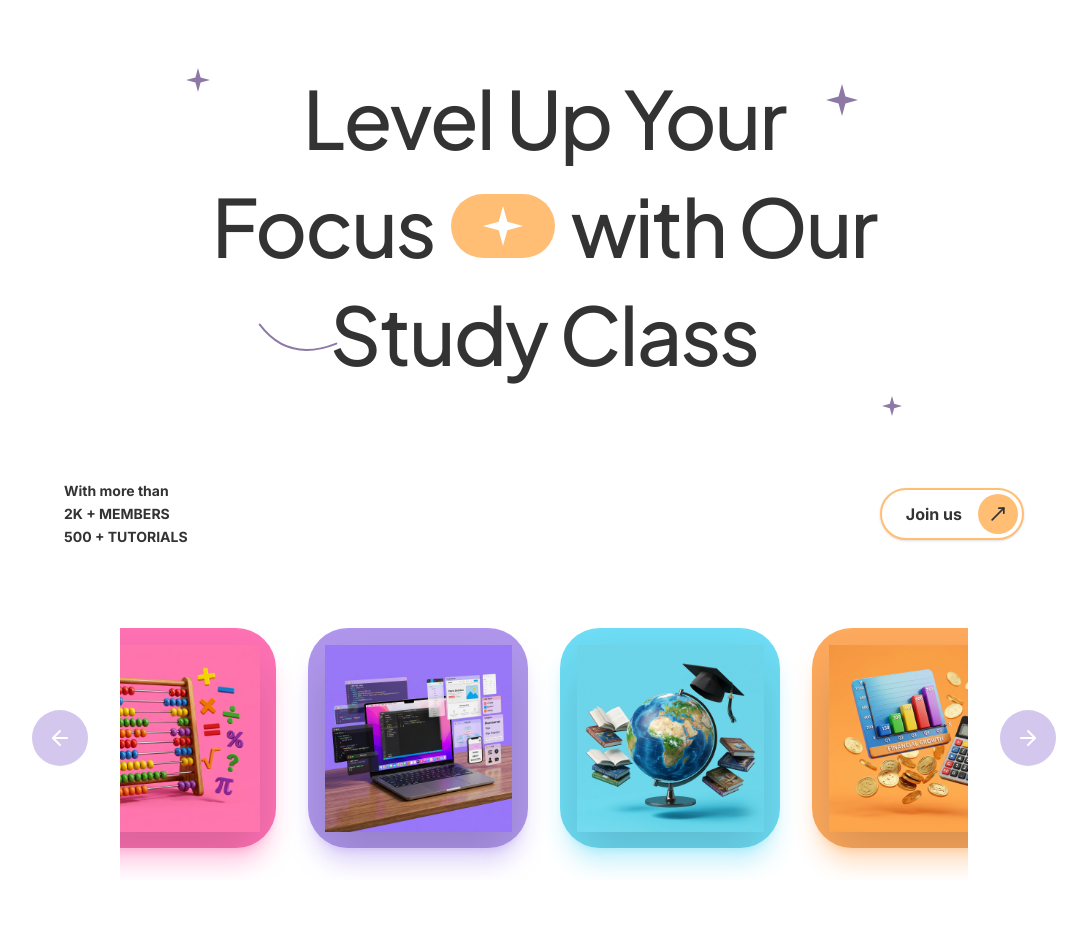
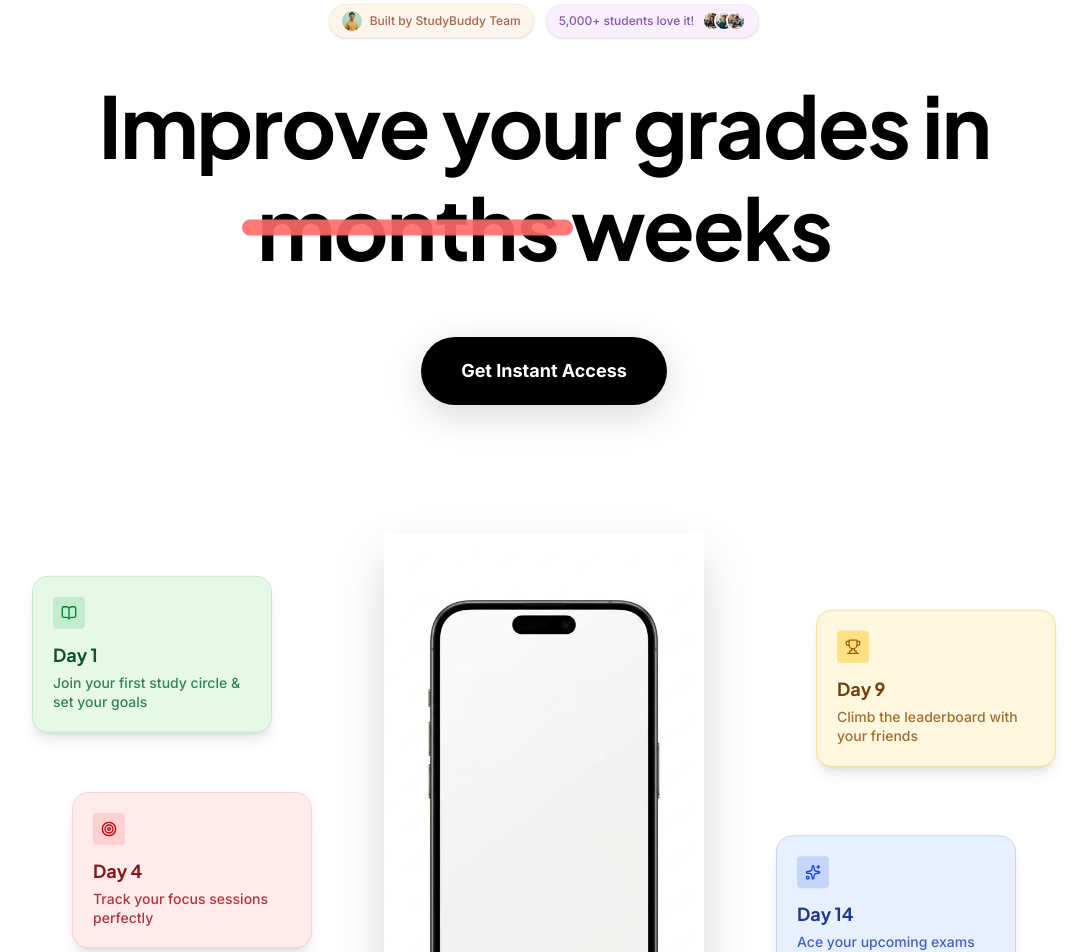
Before and after one commit to NazifaNeloy/StudyBuddyPlatform, a React (Vite) app: page /how-it-works in a window 1280 px wide. Shown: the part 1340-2292 px from the top of the page, without its empty margins (96-1183 px from the left). Built offline with nearby package versions, Linux system fonts and the light colour scheme; no server answers.

Commit message:
feat: redesign GradeCarousel into a new Timeline Showcase layout with floating cards

```diff
--- a/src/components/how-it-works/GradeCarousel.jsx
+++ b/src/components/how-it-works/GradeCarousel.jsx
@@ -1,154 +1,153 @@
 import React from 'react';
 import { motion } from 'framer-motion';
-import { ArrowLeft, ArrowRight, Sparkles, MoveUpRight } from 'lucide-react';
+import { BookOpen, Target, Trophy, Sparkles } from 'lucide-react';
 
-import asset_algo from '../../assets/asset_3d_algo.png';
-import asset_webdev from '../../assets/asset_3d_webdev.png';
-import asset_ielts from '../../assets/asset_3d_ielts.png';
-import asset_accounting from '../../assets/asset_3d_accounting.png';
+import iphoneImg from '../../assets/iphone_15.png';
+import asset_anika from '../../assets/asset_anika.png';
+import asset_tanvir from '../../assets/asset_tanvir.png';
+import asset_nusrat from '../../assets/asset_nusrat.png';
+import asset_boy from '../../assets/asset_hero_boy.png';
 
 const GradeCarousel = () => {
-  const cards = [
-    {
-      title: 'Algorithm & DSA',
-      color: 'bg-[#FF72B4]', // Pinkish
-      shadow: 'shadow-[#FF72B4]/40',
-      image: asset_algo
-    },
-    {
-      title: 'Web Dev',
-      color: 'bg-[#B097ED]', // Purple
-      shadow: 'shadow-[#B097ED]/40',
-      image: asset_webdev
-    },
-    {
-      title: 'IELTS Prep',
-      color: 'bg-[#6EDDF5]', // Cyan
-      shadow: 'shadow-[#6EDDF5]/40',
-      image: asset_ielts
-    },
-    {
-      title: 'Accounting',
-      color: 'bg-[#FFAB5E]', // Orange
-      shadow: 'shadow-[#FFAB5E]/40',
-      image: asset_accounting
-    },
-  ];
+  return (
+    <section className="px-6 md:px-12 py-32 bg-white max-w-7xl mx-auto w-full relative overflow-hidden flex flex-col items-center">
 
-  return (
-    <section className="px-6 md:px-12 py-32 bg-white max-w-6xl mx-auto w-full relative overflow-visible flex flex-col items-center">
+      {/* Subtle Background Radial Glow */}
+      <div className="absolute top-[20%] left-1/2 -translate-x-1/2 w-[800px] h-[800px] bg-pink-100/40 rounded-full blur-[100px] -z-10" />
 
-      {/* Top Right Label Pills */}
-      <div className="absolute top-10 right-0 md:right-10 flex flex-col items-end gap-2 z-10">
-        <div className="bg-[#8E78A6] text-white px-4 py-1.5 rounded-full text-xs font-bold tracking-wide shadow-sm">
-          StudyBuddy App
+      {/* Top Social Proof Pills */}
+      <div className="flex flex-wrap items-center justify-center gap-3 mb-10 z-10">
+
+        {/* Built by Pill */}
+        <div className="bg-[#FFF5ED] border border-orange-100 rounded-full py-1.5 px-3 flex items-center gap-2 shadow-sm">
+          <img src={asset_boy} alt="Creator" className="w-5 h-5 rounded-full object-cover" />
+          <span className="text-xs font-medium text-orange-900/70">Built by StudyBuddy Team</span>
         </div>
-        <div className="bg-[#8E78A6] text-white px-4 py-1.5 rounded-full text-xs font-bold tracking-wide opacity-80 shadow-sm">
-          2026.11
+
+        {/* Students Love It Pill */}
+        <div className="bg-[#F8EFFF] border border-purple-100 rounded-full py-1.5 px-3 flex items-center gap-2 shadow-sm">
+          <span className="text-xs font-medium text-purple-900/70">5,000+ students love it!</span>
+          <div className="flex -space-x-2">
+            <img src={asset_anika} alt="Student" className="w-5 h-5 rounded-full border-2 border-[#F8EFFF] object-cover" />
+            <img src={asset_tanvir} alt="Student" className="w-5 h-5 rounded-full border-2 border-[#F8EFFF] object-cover" />
+            <img src={asset_nusrat} alt="Student" className="w-5 h-5 rounded-full border-2 border-[#F8EFFF] object-cover" />
           </div>
         </div>
 
-      {/* Hero Text */}
-      <div className="text-center w-full max-w-4xl relative mt-16 mb-24">
-
-        {/* Top Left Star */}
-        <div className="absolute top-0 left-[10%] text-[#8E78A6]">
-          <svg width="24" height="24" viewBox="0 0 24 24" fill="currentColor">
-            <path d="M12 0L14.59 9.41L24 12L14.59 14.59L12 24L9.41 14.59L0 12L9.41 9.41L12 0Z" />
-          </svg>
       </div>
 
-        {/* Top Right Star */}
-        <div className="absolute top-4 right-[15%] text-[#8E78A6]">
-          <svg width="32" height="32" viewBox="0 0 24 24" fill="currentColor">
-            <path d="M12 0L14.59 9.41L24 12L14.59 14.59L12 24L9.41 14.59L0 12L9.41 9.41L12 0Z" />
-          </svg>
-        </div>
-
-        {/* Bottom Right Star */}
-        <div className="absolute -bottom-8 right-[10%] text-[#8E78A6]">
-          <svg width="20" height="20" viewBox="0 0 24 24" fill="currentColor">
-            <path d="M12 0L14.59 9.41L24 12L14.59 14.59L12 24L9.41 14.59L0 12L9.41 9.41L12 0Z" />
-          </svg>
-        </div>
-
-        <h2 className="text-5xl md:text-7xl lg:text-[80px] font-medium font-heading leading-tight tracking-tight text-[#333333]">
-          Level Up Your
-          <div className="flex items-center justify-center gap-4 mt-2">
-            Focus
-            {/* Orange Pill */}
-            <div className="bg-[#FFBE74] rounded-full px-8 py-3 flex items-center justify-center">
-              <svg width="40" height="40" viewBox="0 0 24 24" fill="white">
-                <path d="M12 0L14.59 9.41L24 12L14.59 14.59L12 24L9.41 14.59L0 12L9.41 9.41L12 0Z" />
-              </svg>
-            </div>
-            with Our
-          </div>
-          <div className="relative inline-block mt-2">
-            {/* Swoosh Underline */}
-            <svg className="absolute -left-20 top-1/2 -translate-y-1/2 w-24 h-24 text-[#8E78A6]" viewBox="0 0 100 100" fill="none">
-              <path d="M90 60 Q40 80 10 40" stroke="currentColor" strokeWidth="2" strokeLinecap="round" />
-            </svg>
-            Study Class
-          </div>
+      {/* Massive Headline */}
+      <div className="text-center z-10 mb-16 relative">
+        <h2 className="text-5xl md:text-7xl lg:text-[85px] font-bold font-heading text-black leading-[1.1] tracking-tight">
+          Improve your grades in<br/>
+          <span className="relative inline-block mt-2">
+            <span className="relative z-10">months</span>
+            {/* Thick Red Strikethrough Line */}
+            <div className="absolute top-1/2 left-[-5%] w-[110%] h-3 md:h-4 bg-[#FF6B6B] -translate-y-[40%] z-20 opacity-90 rounded-full" />
+          </span>
+          {" "}weeks
         </h2>
       </div>
 
-      {/* Info & CTA Row */}
-      <div className="w-full flex flex-col md:flex-row items-center justify-between px-4 md:px-12 mb-12 gap-8">
-        <div className="text-sm font-bold text-[#333333] leading-relaxed">
-          With more than<br />
-          2K + MEMBERS<br />
-          500 + TUTORIALS
+      {/* CTA Button */}
+      <motion.button
+        whileHover={{ scale: 1.05 }}
+        whileTap={{ scale: 0.95 }}
+        className="bg-black text-white px-10 py-5 rounded-full font-bold text-lg shadow-[0_10px_40px_rgba(0,0,0,0.15)] z-20 mb-20"
+      >
+        Get Instant Access
+      </motion.button>
+
+      {/* Bottom Mockup & Floating Cards Area */}
+      <div className="relative w-full max-w-5xl mx-auto flex justify-center mt-12 h-[500px]">
+
+        {/* Center Phone Mockup */}
+        <div className="relative z-20 w-[280px] md:w-[320px] h-[600px]">
+          <img src={iphoneImg} alt="App Interface" className="w-full h-full object-cover drop-shadow-2xl" />
+
+          {/* Mock Inner Screen (Bar Chart) */}
+          <div className="absolute top-[3%] left-[4.5%] right-[4.5%] bottom-[4%] bg-white rounded-[2.5rem] -z-10 overflow-hidden flex flex-col pt-16 px-6">
+            <div className="w-full flex items-end justify-between h-48 gap-3 mt-10">
+               <div className="w-full bg-pink-200 rounded-t-md h-[40%]" />
+               <div className="w-full bg-pink-200 rounded-t-md h-[70%]" />
+               <div className="w-full bg-pink-200 rounded-t-md h-[30%]" />
+               <div className="w-full bg-pink-200 rounded-t-md h-[80%]" />
+               <div className="w-full bg-pink-200 rounded-t-md h-[55%]" />
             </div>
-
-        <div className="flex items-center bg-white border-2 border-[#FFBE74] rounded-full p-1 pl-6 gap-4 shadow-sm hover:shadow-md transition-shadow cursor-pointer">
-          <span className="font-bold text-[#333333]">Join us</span>
-          <div className="w-10 h-10 bg-[#FFBE74] rounded-full flex items-center justify-center text-[#333333]">
-             <MoveUpRight className="w-5 h-5" />
-          </div>
+            {/* Chart line overlay */}
+            <svg className="absolute top-[30%] left-0 w-full h-[30%] text-pink-400 opacity-70" viewBox="0 0 100 100" preserveAspectRatio="none" fill="none" stroke="currentColor" strokeWidth="2">
+              <path d="M10,20 L30,80 L50,60 L70,90 L90,30" />
+              <circle cx="10" cy="20" r="2" fill="white" strokeWidth="2"/>
+              <circle cx="30" cy="80" r="2" fill="white" strokeWidth="2"/>
+              <circle cx="50" cy="60" r="2" fill="white" strokeWidth="2"/>
+              <circle cx="70" cy="90" r="2" fill="white" strokeWidth="2"/>
+              <circle cx="90" cy="30" r="2" fill="white" strokeWidth="2"/>
+            </svg>
           </div>
         </div>
 
-      {/* Carousel Area */}
-      <div className="w-full flex items-center justify-center gap-4 md:gap-8 relative px-4">
+        {/* Floating Pastel Cards */}
 
-        {/* Left Arrow */}
-        <button className="hidden md:flex w-14 h-14 bg-[#D3C7EE] rounded-full items-center justify-center text-white hover:scale-105 transition-transform shrink-0">
-          <ArrowLeft className="w-6 h-6" />
-        </button>
+        {/* Top Left - Green */}
+        <motion.div
+          animate={{ y: [-5, 5, -5] }}
+          transition={{ duration: 4, repeat: Infinity, ease: "easeInOut" }}
+          className="hidden md:flex absolute top-10 left-0 w-[240px] bg-[#E8F8E8] border border-[#C5EBCE] rounded-2xl p-5 flex-col shadow-lg z-30"
+        >
+          <div className="w-8 h-8 bg-[#C5EBCE] rounded flex items-center justify-center text-green-700 mb-3">
+             <BookOpen className="w-4 h-4" />
+          </div>
+          <h3 className="font-bold text-lg text-green-900 mb-1">Day 1</h3>
+          <p className="text-green-800 text-sm opacity-80 leading-snug">
+            Join your first study circle & set your goals
+          </p>
+        </motion.div>
 
-        {/* Cards container */}
-        <div className="flex gap-6 md:gap-8 overflow-x-auto snap-x no-scrollbar py-8 px-4 w-full justify-start md:justify-center">
-          {cards.map((card, i) => (
+        {/* Bottom Left - Pink */}
         <motion.div
-              key={i}
-              whileHover={{ y: -8 }}
-              className={`flex-shrink-0 w-48 h-48 md:w-[220px] md:h-[220px] rounded-[2.5rem] flex items-center justify-center snap-center shadow-xl ${card.color} ${card.shadow} relative overflow-hidden`}
+          animate={{ y: [5, -5, 5] }}
+          transition={{ duration: 4.5, repeat: Infinity, ease: "easeInOut" }}
+          className="hidden md:flex absolute bottom-20 left-10 w-[240px] bg-[#FFEBEB] border border-[#FFD0D0] rounded-2xl p-5 flex-col shadow-lg z-30"
         >
-              {/* Realistic 3D floating icons imported successfully */}
-              <div className="w-full h-full flex items-center justify-center hover:scale-110 transition-transform duration-500 hover:brightness-110">
-                <img src={card.image} alt={card.title} className="w-[85%] h-[85%] object-contain drop-shadow-2xl" />
+          <div className="w-8 h-8 bg-[#FFD0D0] rounded flex items-center justify-center text-red-700 mb-3">
+             <Target className="w-4 h-4" />
           </div>
+          <h3 className="font-bold text-lg text-red-900 mb-1">Day 4</h3>
+          <p className="text-red-800 text-sm opacity-80 leading-snug">
+            Track your focus sessions perfectly
+          </p>
+        </motion.div>
 
-              {/* Optional visually hidden text for screen readers */}
-              <span className="sr-only">{card.title}</span>
+        {/* Top Right - Yellow */}
+        <motion.div
+          animate={{ y: [-4, 6, -4] }}
+          transition={{ duration: 3.5, repeat: Infinity, ease: "easeInOut" }}
+          className="hidden md:flex absolute top-20 right-0 w-[240px] bg-[#FFF8E1] border border-[#FFE082] rounded-2xl p-5 flex-col shadow-lg z-30"
+        >
+          <div className="w-8 h-8 bg-[#FFE082] rounded flex items-center justify-center text-yellow-700 mb-3">
+             <Trophy className="w-4 h-4" />
+          </div>
+          <h3 className="font-bold text-lg text-yellow-900 mb-1">Day 9</h3>
+          <p className="text-yellow-800 text-sm opacity-80 leading-snug">
+            Climb the leaderboard with your friends
+          </p>
         </motion.div>
-          ))}
+
+        {/* Bottom Right - Blue */}
+        <motion.div
+          animate={{ y: [6, -4, 6] }}
+          transition={{ duration: 5, repeat: Infinity, ease: "easeInOut" }}
+          className="hidden md:flex absolute bottom-10 right-10 w-[240px] bg-[#E8EFFF] border border-[#C5D5FB] rounded-2xl p-5 flex-col shadow-lg z-30"
+        >
+          <div className="w-8 h-8 bg-[#C5D5FB] rounded flex items-center justify-center text-blue-700 mb-3">
+             <Sparkles className="w-4 h-4" />
           </div>
+          <h3 className="font-bold text-lg text-blue-900 mb-1">Day 14</h3>
+          <p className="text-blue-800 text-sm opacity-80 leading-snug">
+            Ace your upcoming exams together!
+          </p>
+        </motion.div>
 
-        {/* Right Arrow */}
-        <button className="hidden md:flex w-14 h-14 bg-[#D3C7EE] rounded-full items-center justify-center text-white hover:scale-105 transition-transform shrink-0">
-          <ArrowRight className="w-6 h-6" />
-        </button>
-
-      </div>
-
-      {/* Bottom decorative star */}
-      <div className="absolute -bottom-10 right-[15%] text-[#8E78A6] opacity-60">
-        <svg width="40" height="40" viewBox="0 0 24 24" fill="currentColor">
-          <path d="M12 0L14.59 9.41L24 12L14.59 14.59L12 24L9.41 14.59L0 12L9.41 9.41L12 0Z" />
-        </svg>
       </div>
 
     </section>
```
Lines whose indentation alone changed are shown as unchanged.
